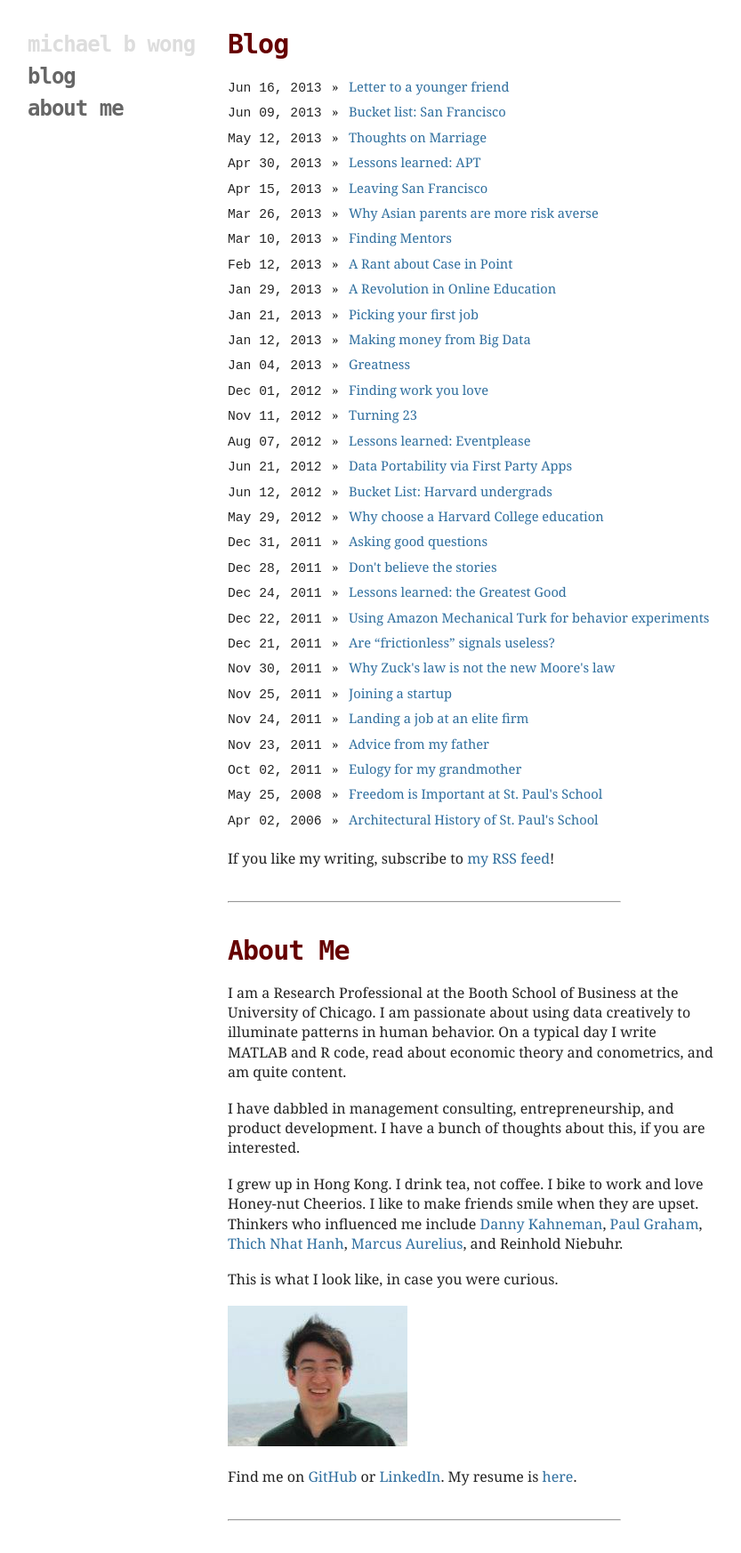
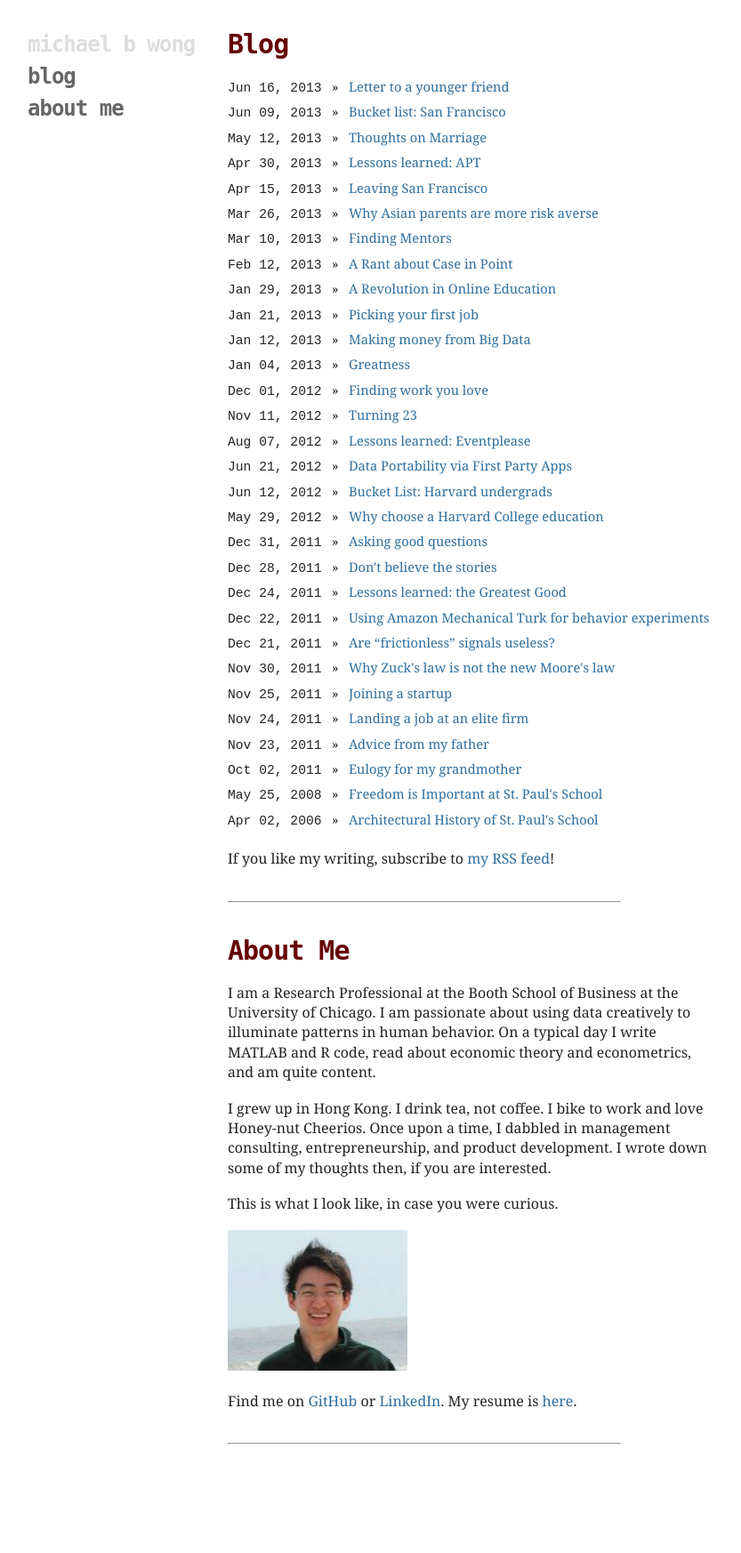
Before and after one commit to mbwong/mbwong.github.com, a Jekyll site: the page built from index.html, in a window 1280 px wide. Shown: the whole page at 89% size, without its empty margins (94-927 px from the left). Built offline with Jekyll 4.4.1, drawn with Linux system fonts in a browser that asks for light colours; after the commit the page ends 1660 px from its top, so only the background shows below that.

Commit message:
Update index.html

```diff
--- a/index.html
+++ b/index.html
@@ -22,11 +22,9 @@ layout: default
 
 <h1 id="about" style="color:#660000; font-family: 'DejaVu Sans Mono', 'Courier New', monospace;">About Me</h1>
 
-<p>I am a Research Professional at the Booth School of Business at the University of Chicago. I am passionate about using data creatively to illuminate patterns in human behavior. On a typical day I write MATLAB and R code, read about economic theory and conometrics, and am quite content.
+<p>I am a Research Professional at the Booth School of Business at the University of Chicago. I am passionate about using data creatively to illuminate patterns in human behavior. On a typical day I write MATLAB and R code, read about economic theory and econometrics, and am quite content.
 
-<p>I have dabbled in management consulting, entrepreneurship, and product development. I have a bunch of thoughts about this, if you are interested.
-
-<p>I grew up in Hong Kong. I drink tea, not coffee. I bike to work and love Honey-nut Cheerios. I like to make friends smile when they are upset. Thinkers who influenced me include <a href="http://www.vanityfair.com/culture/features/2011/12/michael-lewis-201112">Danny Kahneman</a>, <a href="http://www.paulgraham.com/love.html">Paul Graham</a>, <a href="http://www.amazon.com/Miracle-Mindfulness-Introduction-Practice-Meditation/dp/0807012394">Thich Nhat Hanh</a>, <a href="http://www.amazon.com/Emperors-Handbook-New-Translation-Meditations/dp/0743233832/ref=sr_1_1?s=books&ie=UTF8&qid=1361259042&sr=1-1&keywords=emperor%27s+handbook">Marcus Aurelius</a>, and Reinhold Niebuhr.
+<p>I grew up in Hong Kong. I drink tea, not coffee. I bike to work and love Honey-nut Cheerios. Once upon a time, I dabbled in management consulting, entrepreneurship, and product development. I wrote down some of my thoughts then, if you are interested.
 
 <p>This is what I look like, in case you were curious.
 
```
